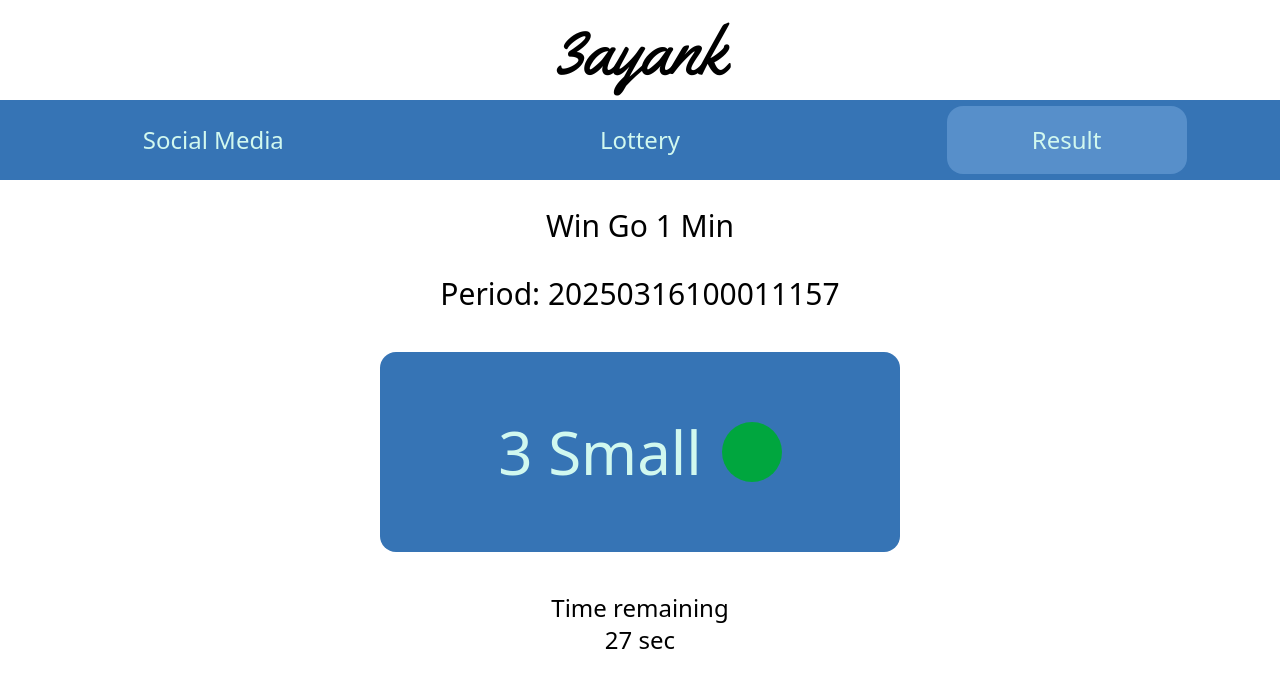
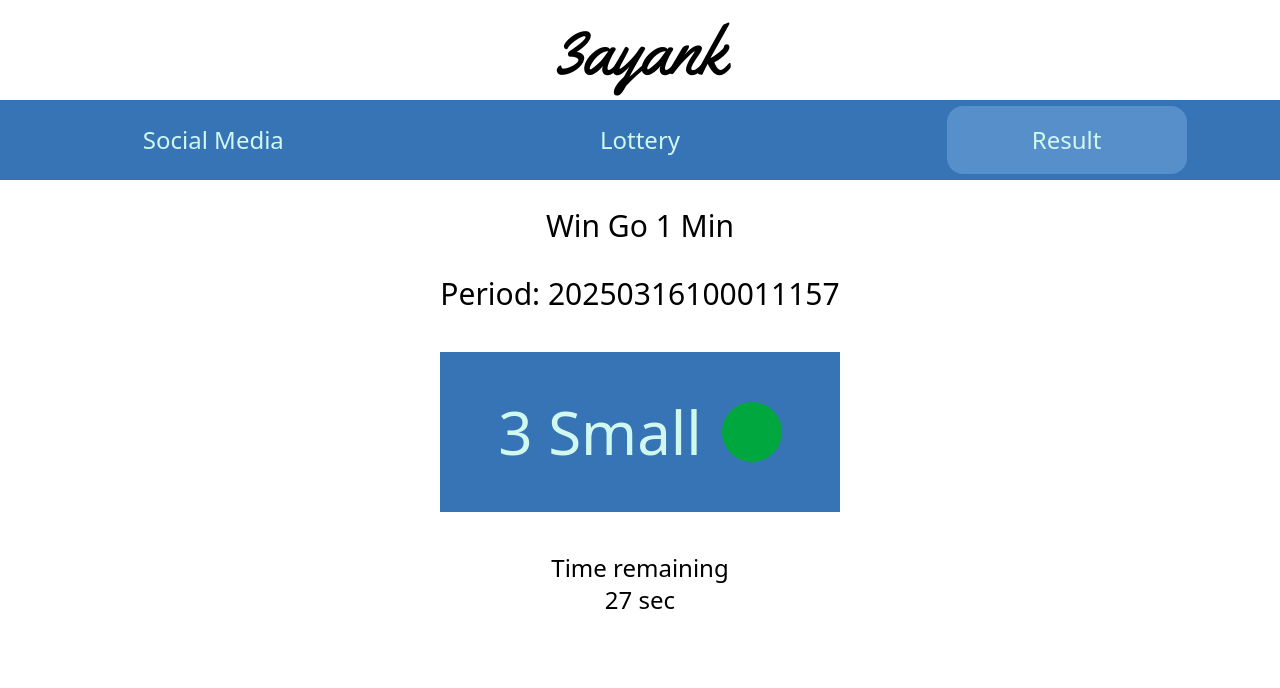
Before and after one commit to Amazon-gurung/RandomGeneratorGambling, a React (Vite) app: page /result in a window 1280 px wide. Both pictures are taken after a click on the button "Ok, I understand.". Shown: the top 688 px of the page. Built offline with nearby package versions, Linux system fonts and the light colour scheme.

Commit message:
changed rectangle card from big/small in resultGame and added new favicon on tab

```diff
--- a/index.html
+++ b/index.html
@@ -2,7 +2,7 @@
 <html lang="en">
   <head>
     <meta charset="UTF-8" />
-    <link rel="icon" type="image/svg+xml" href="" />
+    <link rel="icon" type="image/svg+xml" href="/logo.jpg" />
     <link rel="stylesheet" href="index.css" />
     <meta name="viewport" content="width=device-width, initial-scale=1.0" />
     <title>3ayank</title>
--- a/src/components/ResultGame.jsx
+++ b/src/components/ResultGame.jsx
@@ -30,9 +30,9 @@ const ResultGame = () => {
       </h2>
       <h1
         className="flex flex-row justify-center items-center gap-5 text-6xl mt-10 bg-[#3674B5] text-[#D1F8EF]
-         max-[390px]:w-80 max-[390px]:h-40 max-[390px]:text-4xl max-[410px]:w-90 max-[410px]:h-40 max-[410px]:text-5xl
-         max-[639px]:w-100 max-[639px]:h-50
-         h-50 w-130 rounded-2xl"
+         max-[390px]:w-60 max-[390px]:h-30 max-[390px]:text-4xl max-[410px]:w-70 max-[410px]:h-35 max-[410px]:text-5xl
+         max-[639px]:w-80 max-[639px]:h-40
+         h-40 w-100"
       >
         {data.number} {data.result}
         <div
```
Also changed, not shown: public/logo.jpg (added).
